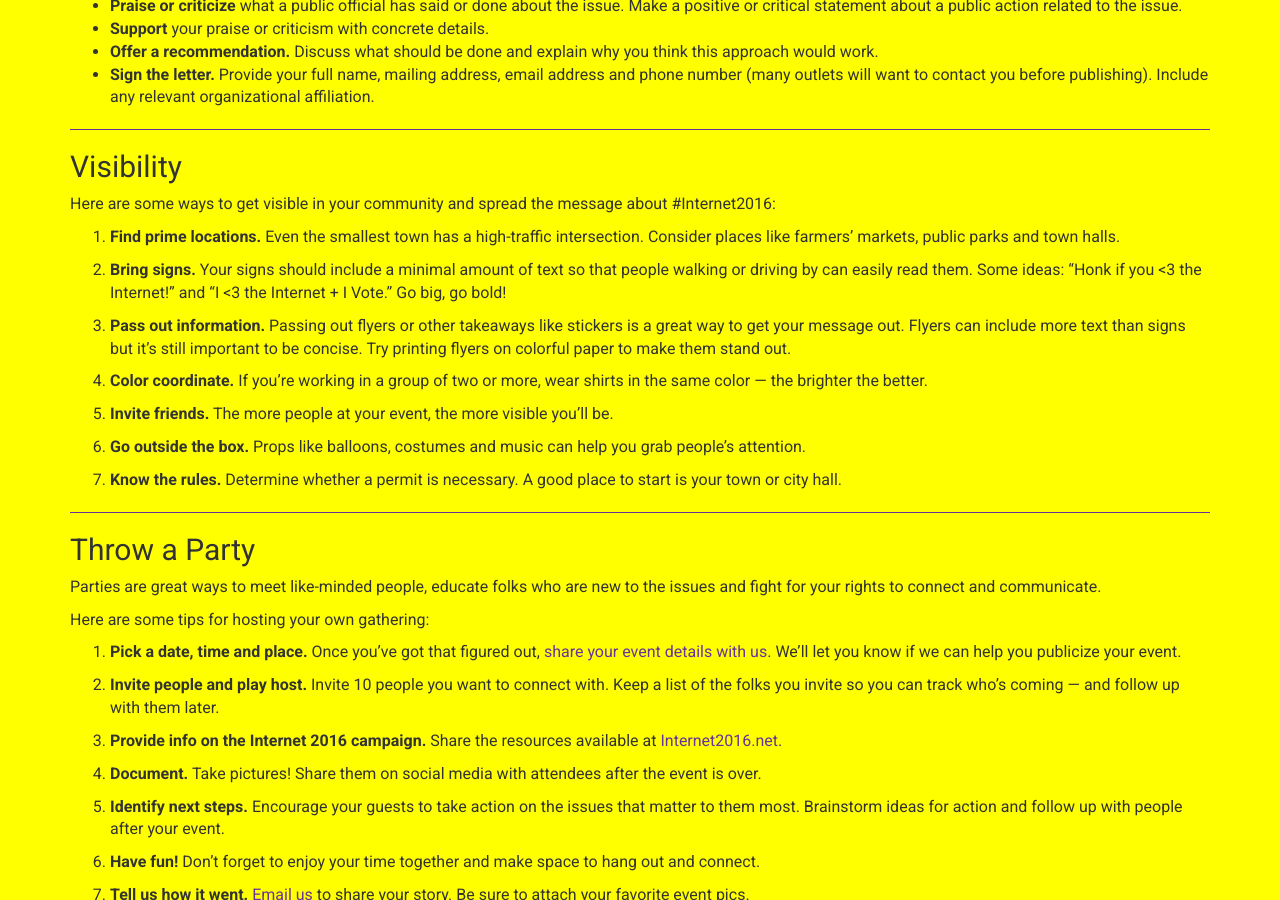
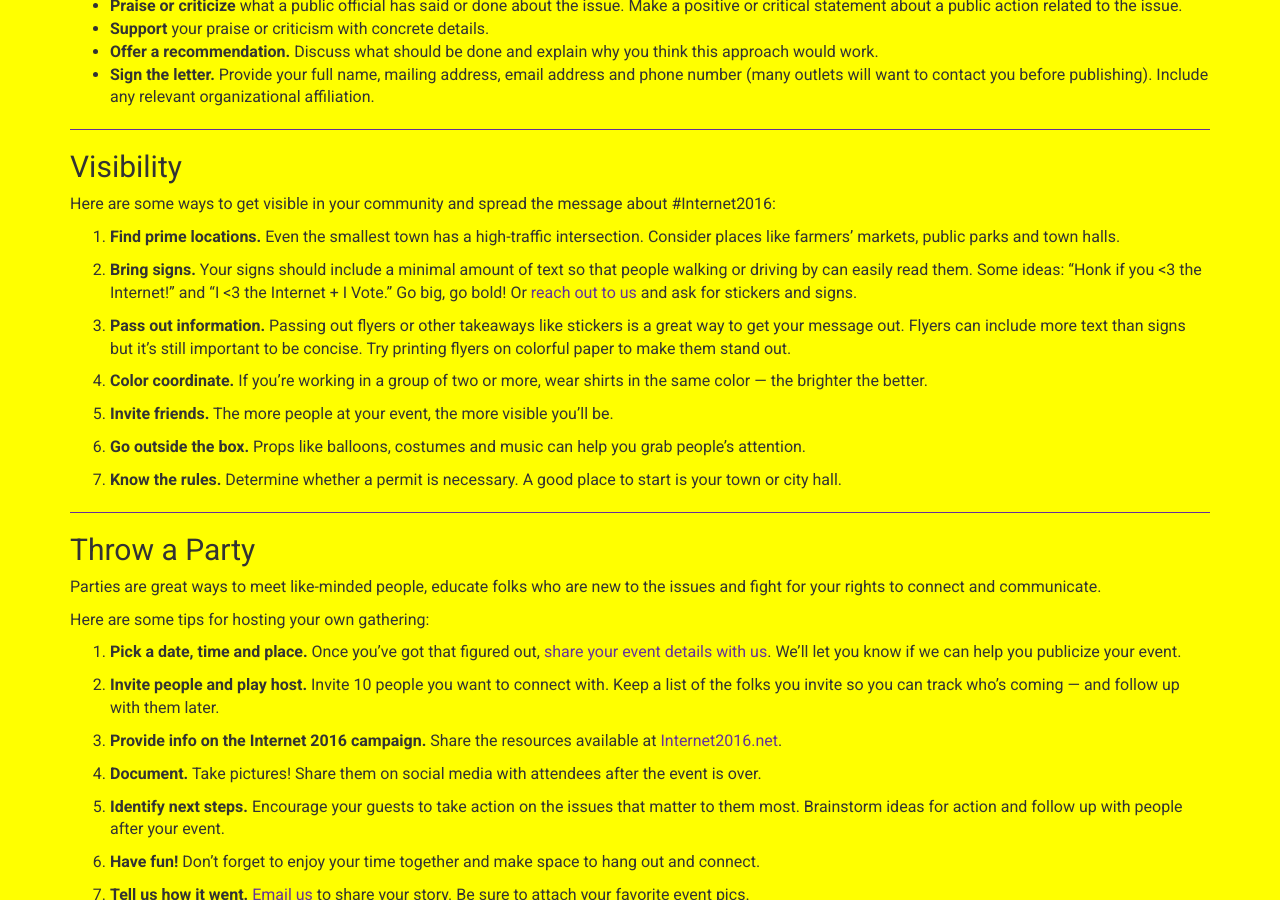
Before and after one commit to freepress/internet2016, a Jekyll site: the page built from _posts/toolkits/2015-01-04-mobilize-in-your-community.md, in a window 1280 px wide and 900 px high, scrolled down 1752 px. Built offline with Jekyll 4.4.1, drawn with Linux system fonts in a browser that asks for light colours; comment, search, counter and statistics services are not loaded.

Commit message:
Updated content

```diff
--- a/_posts/toolkits/2015-01-04-mobilize-in-your-community.md
+++ b/_posts/toolkits/2015-01-04-mobilize-in-your-community.md
@@ -59,7 +59,7 @@ Here are some ways to get visible in your community and spread the message about
 
  1. **Find prime locations.** Even the smallest town has a high-traffic intersection. Consider places like farmers’ markets, public parks and town halls.
 
- 1. **Bring signs.** Your signs should include a minimal amount of text so that people walking or driving by can easily read them. Some ideas: “Honk if you <3 the Internet!” and “I <3 the Internet + I Vote.” Go big, go bold!
+ 1. **Bring signs.** Your signs should include a minimal amount of text so that people walking or driving by can easily read them. Some ideas: “Honk if you <3 the Internet!” and “I <3 the Internet + I Vote.” Go big, go bold! Or <a href="mailto:info@freepress.net?subject=Internet 2016 event details">reach out to us</a> and ask for stickers and signs.
 
  1. **Pass out information.** Passing out flyers or other takeaways like stickers is a great way to get your message out. Flyers can include more text than signs but it’s still important to be concise. Try printing flyers on colorful paper to make them stand out.
 
```
